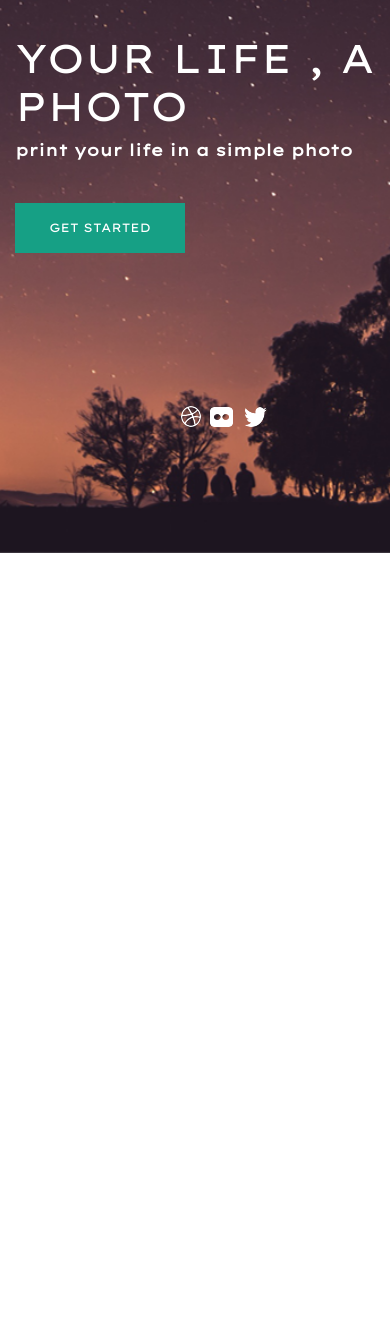
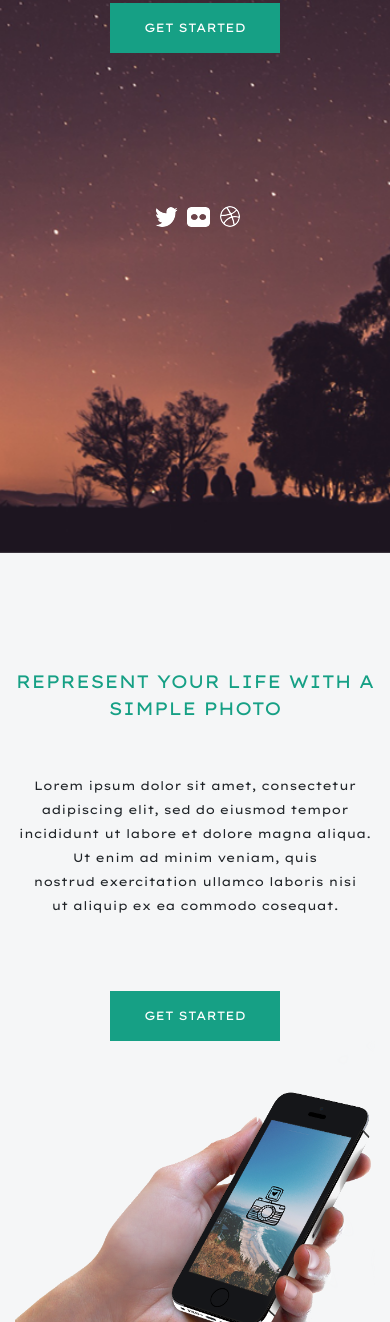
Before and after one commit to przemo88/phototime, a website: page index.html in a window 390 px wide. Shown: the part 291-1613 px from the top of the page. Before the commit the page ends 844 px from the top, so only its background shows below. Drawn offline with nearby package versions, Linux system fonts and the light colour scheme.

Commit message:
phone section

```diff
--- a/index.html
+++ b/index.html
@@ -1,5 +1,6 @@
 <!DOCTYPE html>
 <meta charset="utf-8">
+<meta name="viewport" content="initial-scale=1">
 <title>Phototime</title>
 <link href="https://fonts.googleapis.com/css2?family=Lexend+Giga&display=swap" rel="stylesheet">
 <link rel="stylesheet" href="style.css">
@@ -19,7 +20,7 @@
 
             <button class="navbar-toggler hamburger" type="button" data-toggle="collapse" data-target="#navbarNav"
                 aria-controls="navbarNav" aria-expanded="false" aria-label="Toggle navigation">
-                <span><img src="images/livello.png" /></span>
+                <span><img src="images/livello.png"></span>
             </button>
             <div class="collapse navbar-collapse" id="navbarNav">
                 <ul class="navbar-nav navbar-center">
@@ -44,26 +45,54 @@
         </nav>
         <div class="container jumbotron-text">
             <div class="row">
-                <div class="offset-sm-2 col-sm-10">
-                    <h1 class="offset-sm-1">YOUR LIFE , A PHOTO</h1>
-                    <p class="offset-sm-3 desc">print your life in a simple photo</p>
-                    <button class="button offset-sm-4">GET STARTED</button>
+                <div class="offset-lg-2 col-lg-8">
+                    <h1 class="title">YOUR LIFE , A PHOTO</h1>
+                    <p class="desc" style="text-align: center;">print your life in a
+                        simple photo</p>
+                    <button class="button_jumbotron">GET STARTED</button>
                 </div>
             </div>
             <div class="row">
-                <div class="col-sm-12">
-                    <div class="offset-sm-6 icon">
+                <div class="offset-sm-4 col-sm-4">
+                    <div class="icon">
+                        <img src="images/twitter.png">
+                        <img src="images/flickr.png">
                         <img src="images/dribbble.png">
-                        <img src="images/flickr.png">
-                        <img src="images/twitter.png"></div>
+                    </div>
+                </div>
+            </div>
+        </div>
+    </div>
+
+    <section class="row_phone">
+        <div class="container">
+            <div class="row">
+                <div class="col-lg-5 phone_margin">
+                    <span class="phone_title">REPRESENT YOUR LIFE WITH A </br>SIMPLE
+                        PHOTO</span></br>
+
+                    <div class="phone_desc_margin">
+                        <span class="phone_desc">
+                            Lorem ipsum dolor sit amet, consectetur adipiscing elit,
+                            sed do eiusmod tempor incididunt ut labore et dolore
+                            magna aliqua. Ut enim ad minim veniam, quis</br>
+                            nostrud exercitation ullamco laboris nisi</br>
+                            ut aliquip ex ea commodo cosequat.
+                        </span>
+                    </div>
+
+                    <div class="phone_desc_margin">
+                        <button class="button_phone">GET STARTED</button>
+                    </div>
 
                 </div>
 
+                <div class="col-lg-7">
+                    <img src="images/phone.png" class="img-fluid">
+                </div>
             </div>
-
         </div>
-    </div>
-
+    </section>
 
 </body>
 
--- a/scss/jumbotron.scss
+++ b/scss/jumbotron.scss
@@ -1,32 +1,50 @@
+@import "mixin.scss";
+
 .jumbotron{
     padding: 0;
     margin: 0;
     background: url("images/jumbotron.png") center center;
     height: 100vh;
     background-size: cover;
+
+    @media(orientation: landscape) and (max-width: 768px){
+        height: 150vh;
+    }
 }
 
 .jumbotron-text{
     color: #fff;
     margin-top: 260px;
     font-weight: bold;
+
+    @media(max-width: 768px){
+        margin-top: 60px;
+    }
+
+    @media(orientation: landscape) and (max-width: 768px){
+       margin-top: 30px;
+    }
+
+}
+
+.title{
+    text-align: center;
 }
 
 .desc{
     font-size: 16px;
+    text-align: center;
 }
 
-.button{
-    height: 50px;
-    width: 170px;
-    background-color: #16a085;
-    color: #fff;
-    border: none;
-    font-size: 12px;
-    margin-top: 25px;
+.button_jumbotron{
+    @include button(calc(50% - 85px));
 }
 
 .icon{
-    margin-left:calc(50% - 15px);
     margin-top: 150px;
+    margin-left: calc(50% - 42px);
+
+    @media(orientation: landscape) and (max-width: 768px){
+        margin-top: 50px;
+    }
 }
--- /dev/null
+++ b/scss/mixin.scss
@@ -0,0 +1,15 @@
+@mixin title($color,$size){
+    color: $color;
+    font-size: $size;
+}
+
+@mixin button($margin){
+    height: 50px;
+    width: 170px;
+    background-color: #16a085;
+    color: #fff;
+    border: none;
+    font-size: 12px;
+    margin-top: 25px;
+    margin-left: $margin;
+}
--- /dev/null
+++ b/scss/phone.scss
@@ -0,0 +1,36 @@
+@import "mixin.scss";
+
+.row_phone{
+   width: 100%;
+   background-color: #f5f6f7;
+
+   @media(orientation: landscape) and (max-width: 768px){
+       text-align: center;
+    }
+
+    @media(max-width: 768px){
+        text-align: center;
+     }
+
+}
+
+.phone_title{
+    @include title(#16a085,18px);
+}
+
+.phone_desc{
+    text-align: right;
+    font-size: 12px;
+}
+
+.phone_margin{
+    margin-top: 115px;
+}
+
+.phone_desc_margin{
+    margin-top: 50px;
+}
+
+.button_phone{
+    @include button(0);
+}
--- a/scss/style.scss
+++ b/scss/style.scss
@@ -1,3 +1,4 @@
 @import 'node_modules/bootstrap/dist/css/bootstrap.min.css';
 @import "menu.scss";
 @import "jumbotron.scss";
+@import "phone.scss";
```
Also changed, not shown: images/phone.png (added), style.css, 1 other file.
